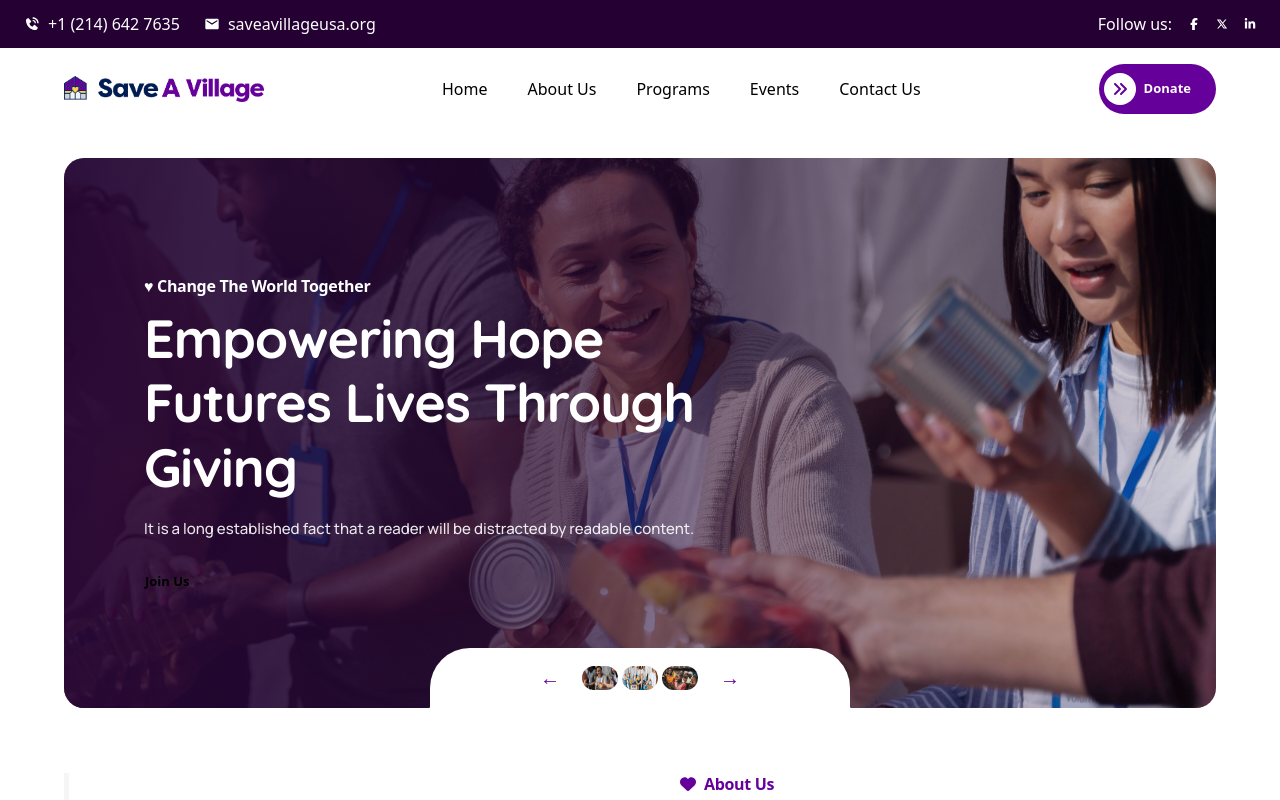
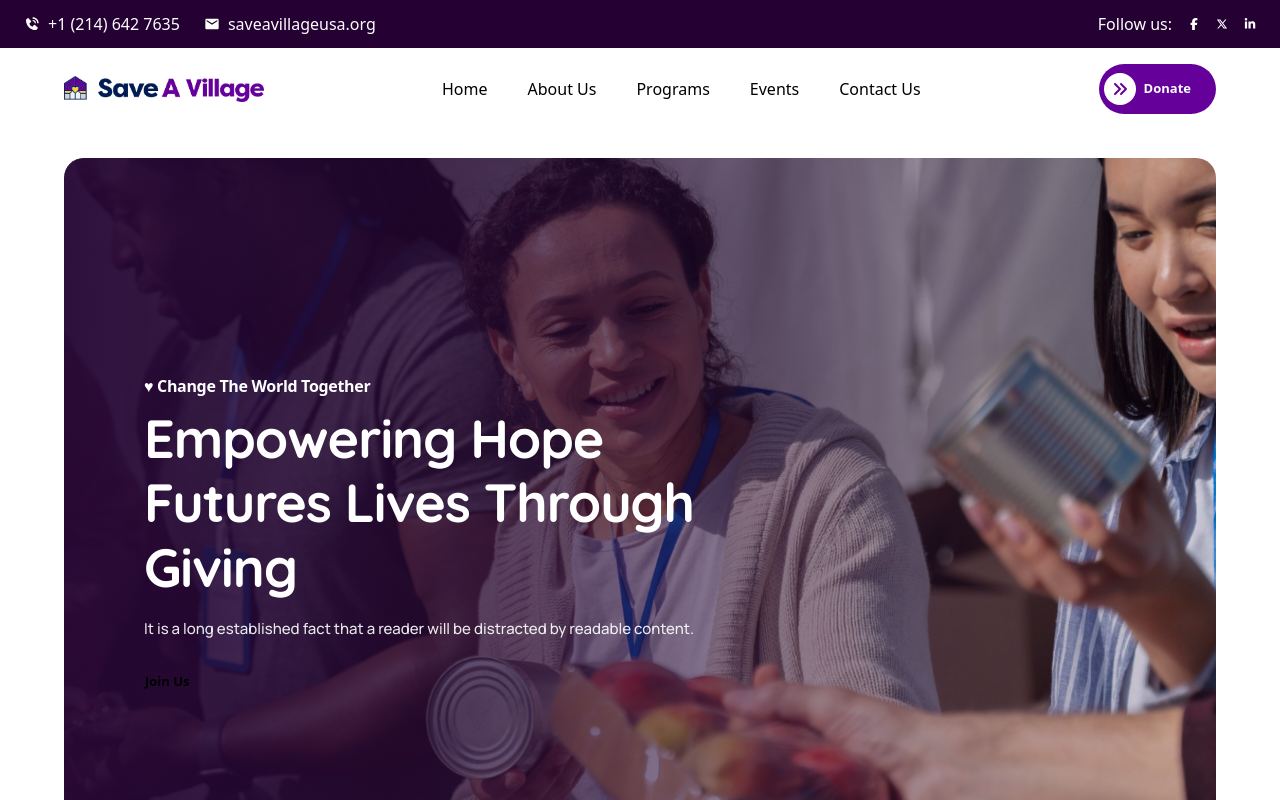
Before and after one commit to KaltechCode/saveavillage, a Next.js app: page / in a window 1280 px wide. Shown: the top 800 px of the page. Built offline with nearby package versions, Linux system fonts and the light colour scheme.

Commit message:
home page mobile menu bar

```diff
--- a/app/globals.css
+++ b/app/globals.css
@@ -154,7 +154,7 @@ body {
 .hero-nav {
   position: relative;
 
-  width: 420px;
+  width: 50%;
   height: 60px;
 
   background: white;
--- a/components/large/Hero.tsx
+++ b/components/large/Hero.tsx
@@ -51,8 +51,7 @@ export default function Hero() {
                 relative
                 overflow-hidden
                 rounded-[20px]
-
-                xl:h-[550px]
+              h-[350px]
                 mobile-landscape:h-[500px]
                 md:h-[650px]
                 lg:h-[750px]
--- a/components/medium/Navbar.tsx
+++ b/components/medium/Navbar.tsx
@@ -1,6 +1,7 @@
 import Image from "next/image";
 import React from "react";
 import Button from "../small/Button";
+import { HiBars3 } from "react-icons/hi2";
 
 function Navbar() {
   return (
@@ -36,14 +37,18 @@ function Navbar() {
         <li>Contact Us</li>
       </ul>
 
+      <div className="hidden md:flex">
         <Button
           label="Donate"
           primary={true}
           iconColor="text-primary"
           handler="/"
         />
+      </div>
 
-      <button className="md:hidden">☰</button>
+      <button className="md:hidden bg-primary h-10 w-10 rounded-full flex justify-center items-center cursor-pointer">
+        <HiBars3 className="text-white" size={24} />
+      </button>
     </nav>
   );
 }
```
Also changed, not shown: public/heart-2.png (added). Lines whose indentation alone changed are shown as unchanged.
